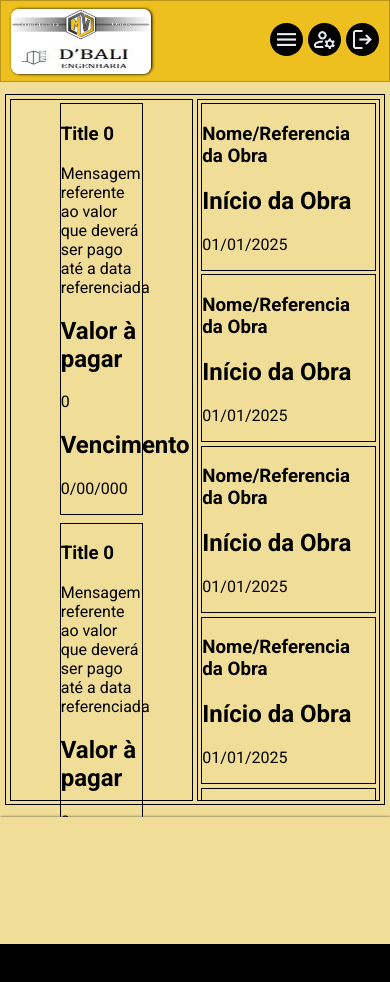
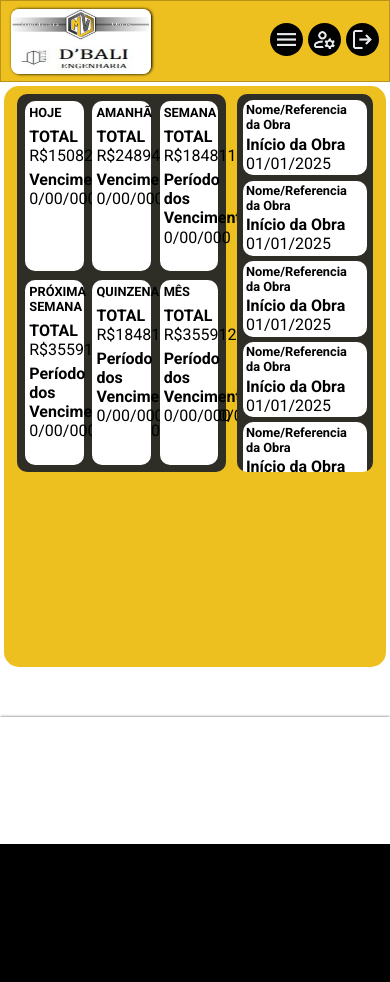
Before and after one commit to caaio-vrodrigues/mv-dbali-group, a Next.js app: page / in a window 390 px wide. Shown: the top 982 px of the page. After the commit the page ends 844 px from the top, so only its background shows below. Built offline with nearby package versions, Linux system fonts and the light colour scheme.

Commit message:
Avanços em Preview; fonts responsivas;

```diff
--- a/src/components/footer/Footer.module.css
+++ b/src/components/footer/Footer.module.css
@@ -2,6 +2,6 @@
   text-align: center;
   height: 15vh;
   min-height: 120px;
-  background-color: rgb(240, 221, 152);
+  background-color: rgb(255, 255, 255);
   box-shadow: 0px 0.1px 3px 0.1px;
 }
--- a/src/components/header/Header.module.css
+++ b/src/components/header/Header.module.css
@@ -5,7 +5,7 @@
   display: flex;
   justify-content: center;
   align-items: center;
-  background-color: rgb(237, 191, 31);
+  background-color: var(--primaryColor);
   padding-left: 10px;
   padding-right: 10px;
   border: 1px solid rgba(0, 0, 0, 0.227);
--- a/src/components/header/right-block/icons-comp/IconsComp.tsx
+++ b/src/components/header/right-block/icons-comp/IconsComp.tsx
@@ -1,7 +1,7 @@
 //img
 import Image from 'next/image';
 
-//icon
+//img-icon
 import logoutIcon from '@/icon/logout.png';
 import accountManage from '@/icon/account-manage.png';
 import menuBurg from '@/icon/menu-burg.png';
--- a/src/components/main/Main.module.css
+++ b/src/components/main/Main.module.css
@@ -2,5 +2,5 @@
   display: flex;
   align-items: center;
   flex-direction: column;
-  background-color: rgb(240, 221, 152);
+  background-color: white;
 }
--- a/src/components/main/preview/Preview.module.css
+++ b/src/components/main/preview/Preview.module.css
@@ -1,44 +1,48 @@
 .wrap{
   display: flex;
-  justify-content: space-between;
-  border: 1px solid black;
-  width: 95%;
-  height: fit-content;
-  margin-top: 3%;
+  justify-content: space-around;
+  background-color: var(--primaryColor);
+  width: 94%;
+  margin-top: 1%;
   margin-bottom: 3%;
-  padding: 1%;
+  padding: 2%;
+  border-radius: 15px;
+  min-height: 67vh;
 }
 
 .block{
-  border: 1px solid black;
-  width: 49%;
-  max-height: 700px;
+  background-color: rgb(46, 45, 38);
+  border-radius: 10px;
+  padding: 1%;
+  max-height: 44vh;
 }
 
 .block::-webkit-scrollbar {
-  width: 5px; /* Largura da barra de rolagem */
+  width: 7px; /* Largura da barra de rolagem */
 }
 
 .block::-webkit-scrollbar-track {
-  background: #403d3d; /* Fundo da barra */
+  background: #000000; /* Fundo da barra */
+  border-radius: 15px;
 }
 
 .block::-webkit-scrollbar-thumb {
-  background: #888; /* Cor do controle da barra */
-  border-radius: 10px;
+  background: white; /* Cor do controle da barra */
+  border-radius: 15px;
 }
 
 .block::-webkit-scrollbar-thumb:hover {
-  background: #9c9595; /* Cor ao passar o mouse */
+  background: #ddcfcf; /* Cor ao passar o mouse */
 }
 
 .blockLeft{
   display: flex;
   flex-wrap: wrap;
   justify-content: space-around;
-  height: 800px;
+  width: 55%;
 }
 
 .blockRight{
   overflow-y: scroll;
+  width: 35%;
 }
--- a/src/components/main/preview/payments-cards/PaymentsCards.module.css
+++ b/src/components/main/preview/payments-cards/PaymentsCards.module.css
@@ -1,5 +1,32 @@
 .wrapArticle{
-  border: 1px solid black;
-  width: 45%;
+  background-color: white;
+  border-radius: 10px;
+  width: 25%;
   margin: 2%;
+  padding: 2%;
 }
+
+.wrapArticle h1{
+  font-size: var(--fontSize-h1);
+}
+
+.wrapArticle h2{
+  font-size: var(--fontSize-h2);
+}
+
+.wrapTotal{
+  margin-top: 14%;
+  margin-bottom: 10%;
+}
+
+.wrapPeriods{
+  display: flex;
+  align-items: center;
+}
+
+.arrowForwIcon{
+  width: 30px;
+  height: 20px;
+  margin-left: 5px;
+  margin-right: 5px;
+}
--- a/src/components/main/preview/payments-cards/PaymentsCards.tsx
+++ b/src/components/main/preview/payments-cards/PaymentsCards.tsx
@@ -4,30 +4,39 @@ import { paymentsData } from '@/data/payments-data';
 //styles
 import styles from './PaymentsCards.module.css';
 
+//image
+import Image from 'next/image';
+
+//img-icon
+import arrowForward from '@/icon/arrow-forward-black.png';
+
 export const PaymentsCards = () => {
   return(<>
     {paymentsData.map((data)=>{
       return(
-      <article key={data.id} className={styles.wrapArticle}>
-        <h1>{data.title}</h1>
-        <p>{data.msg}</p>
-        <div>
-          <h2>Valor à pagar</h2>
-          <p>{data.value}</p>
-        </div>
-        <div>
+        <article key={data.id} className={styles.wrapArticle}>
+          <h1>{data.title}</h1>
+          <div className={styles.wrapTotal}>
+            <h2>TOTAL</h2>
+            <p>R${data.value}</p>
+          </div>
           {data.endPeriod && data.startPeriod ?
             <div>
               <h2>Período dos Vencimentos</h2>
-              <p>{`${data.startPeriod} -> ${data.endPeriod}`}</p>
+              <div className={styles.wrapPeriods}>
+                <p>{data.startPeriod}</p>
+                <Image
+                  className={styles.arrowForwIcon}
+                  src={arrowForward} alt='Flecha para direita'/>
+                <p>{data.endPeriod}</p>
+              </div>
             </div>
             :
             <div>
               <h2>Vencimento</h2>
               <p>{data.startPeriod}</p>
             </div>}
-        </div>
-      </article>
+        </article>
       )
     })}
   </>);
--- a/src/components/main/preview/works/Works.module.css
+++ b/src/components/main/preview/works/Works.module.css
@@ -1,4 +1,16 @@
-.worksWrap article{
-  border: 1px solid black;
+.wrapArticle{
+  background-color: white;
   margin: 2%;
+  margin-bottom: 4%;
+  border-radius: 10px;
+  padding: 2%;
 }
+
+.wrapArticle h1{
+  font-size: var(--fontSize-h1);
+  margin-bottom: 2%;
+}
+
+.wrapArticle h2{
+  font-size: var(--fontSize-h2);
+}
--- a/src/components/main/preview/works/Works.tsx
+++ b/src/components/main/preview/works/Works.tsx
@@ -5,20 +5,16 @@ import { worksData } from '@/data/works-data';
 import styles from './Works.module.css';
 
 export const Works = () => {
-  return(
-    <div className={styles.worksWrap}>
+  return(<>
     {worksData.map((data) => {
       return(
-          <article key={data.id}>
+        <article key={data.id} className={styles.wrapArticle}>
           <h1>{data.h1}</h1>
           <div>
             <h2>Início da Obra</h2>
             <p>{data.startWork}</p>
           </div>
-
-          </article>
-        )
+        </article>)
     })}
-    </div>
-  );
+  </>);
 };
--- a/src/data/payments-data.ts
+++ b/src/data/payments-data.ts
@@ -1,7 +1,6 @@
 type TPaymentsData = {
   id: number,
   title: string,
-  msg: string,
   value: number,
   startPeriod: string,
   endPeriod?: string
@@ -10,31 +9,41 @@ type TPaymentsData = {
 export const paymentsData:TPaymentsData = [
   {
     id: 0,
-    title: 'Title 0',
-    msg: 'Mensagem referente ao valor que deverá ser pago até a data referenciada',
-    value: 0.00,
+    title: 'HOJE',
+    value: 15082.40,
     startPeriod: '0/00/000',
   },
   {
     id: 1,
-    title: 'Title 0',
-    msg: 'Mensagem referente ao valor que deverá ser pago até a data referenciada',
-    value: 0.00,
+    title: 'AMANHÃ',
+    value: 24894.33,
     startPeriod: '0/00/000',
   },
   {
     id: 2,
-    title: 'Title 0',
-    msg: 'Mensagem referente ao valor que deverá ser pago até a data referenciada',
-    value: 0.00,
+    title: 'SEMANA',
+    value: 184811.25,
     startPeriod: '0/00/000',
     endPeriod: '0/00/00'
   },
   {
     id: 3,
-    title: 'Title 0',
-    msg: 'Mensagem referente ao valor que deverá ser pago até a data referenciada',
-    value: 0.00,
+    title: 'PRÓXIMA SEMANA',
+    value: 355912.81,
+    startPeriod: '0/00/000',
+    endPeriod: '0/00/00'
+  },
+  {
+    id: 4,
+    title: 'QUINZENA',
+    value: 184811.25,
+    startPeriod: '0/00/000',
+    endPeriod: '0/00/00'
+  },
+  {
+    id: 5,
+    title: 'MÊS',
+    value: 355912.81,
     startPeriod: '0/00/000',
     endPeriod: '0/00/00'
   }
--- a/src/styles.css
+++ b/src/styles.css
@@ -1,9 +1,24 @@
 /*google fonts */
 @import url('https://fonts.googleapis.com/css2?family=Roboto:wght@100;300;400;500;700;900&display=swap');
+
+/* variables */
+:root{
+  --primaryColor: rgb(237, 191, 31);
+  --gray1: rgb(175, 175, 168);
+  --fontSize-h1: 1rem;
+  --fontSize-h2: 1.2rem
+}
 
 html{
   background-color: black;
   font-family: "Roboto", sans-serif;
+  margin: 0;
+  padding: 0;
+}
+
+h1, h2, h3, h4, h5, h6, p, div, article, main, span, link{
+  margin: 0;
+  padding: 0;
 }
 
 body{
@@ -22,3 +37,10 @@ body{
 header, main{
   flex: 1;
 }
+
+@media screen and (max-width: 1200px){
+  :root{
+    --fontSize-h1: 0.8rem;
+    --fontSize-h2: 1rem
+  }
+}
```
Also changed, not shown: src/icon/arrow-forward-black.png (added), src/icon/arrow-forward-white.png (added). Lines whose indentation alone changed are shown as unchanged.
